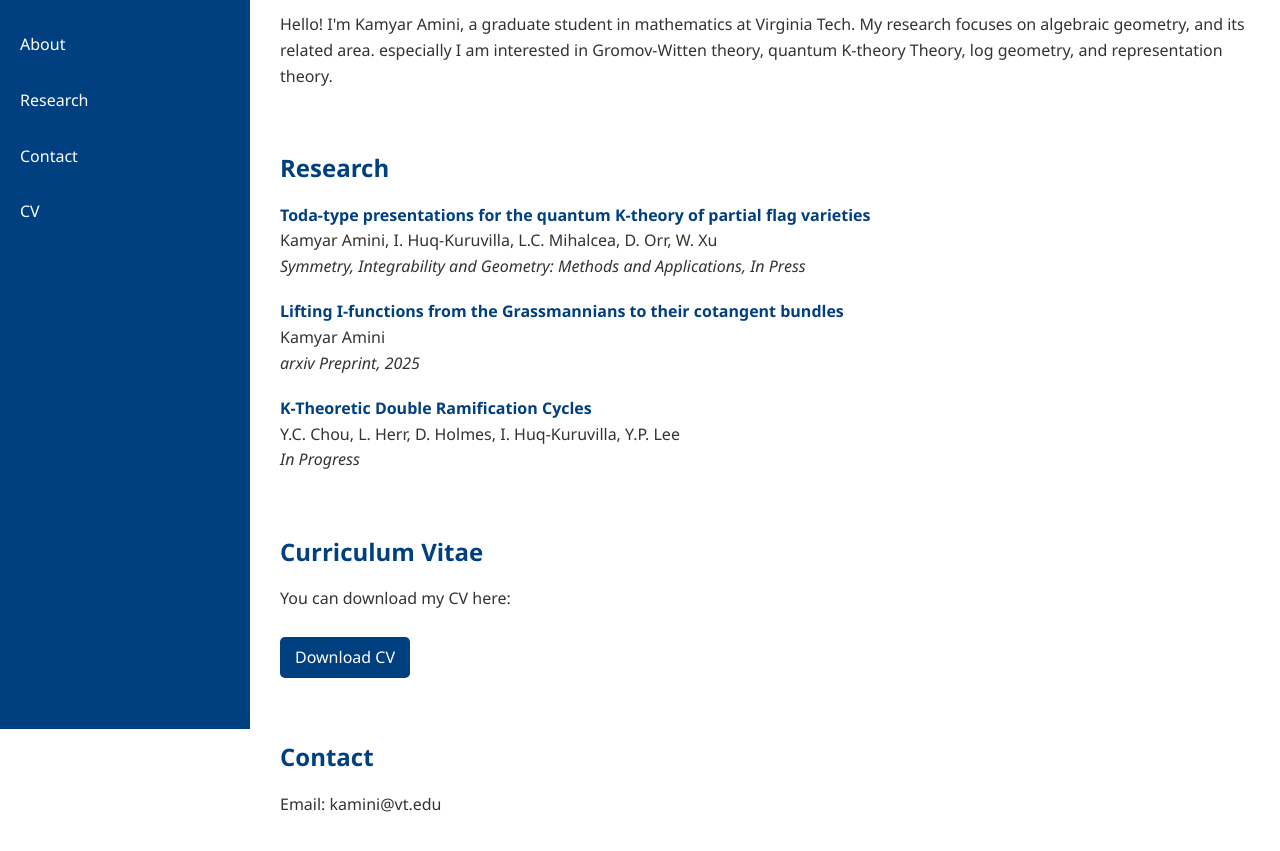
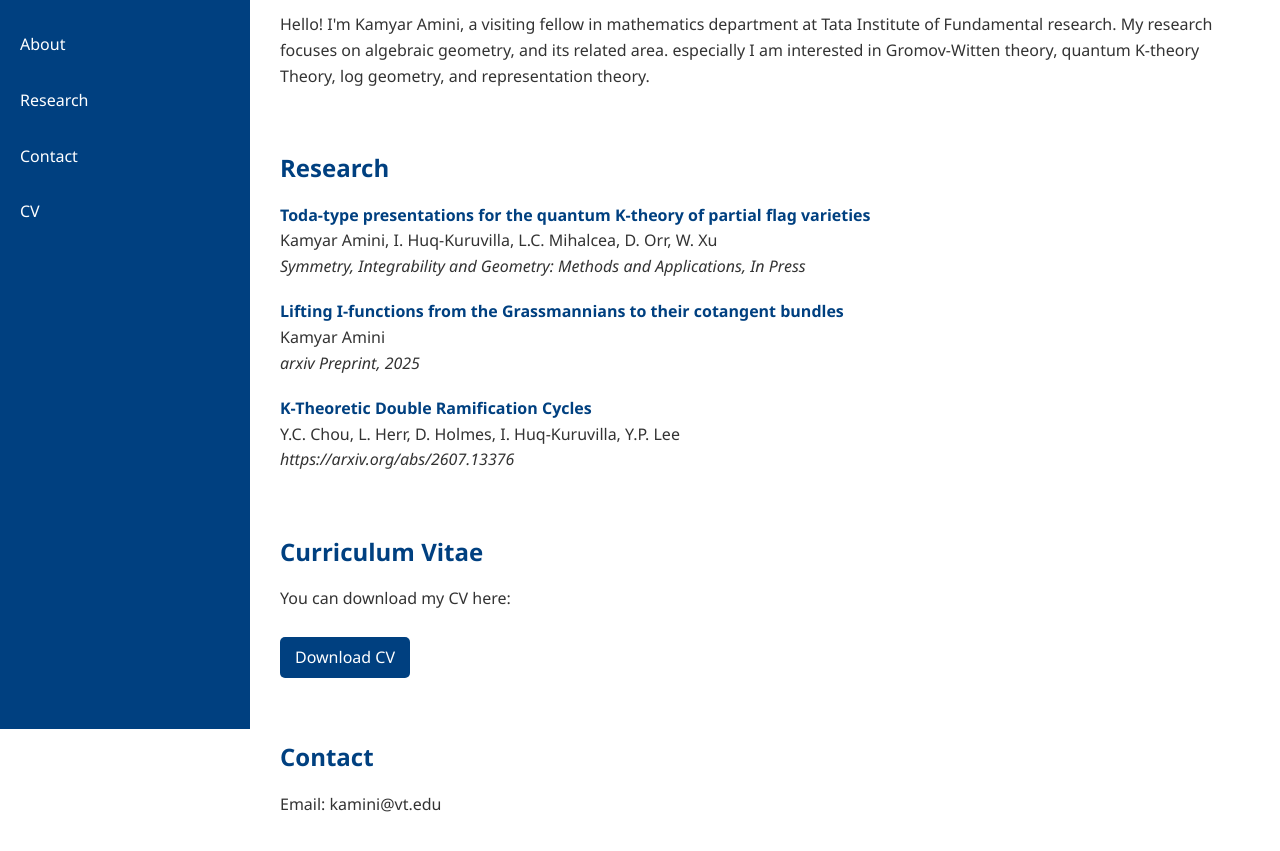
Before and after one commit to kamini72/kamini72.github.io, a plain HTML site: page index.html in a window 1280 px wide. Shown: the part 71-922 px from the top of the page. Drawn offline with Linux system fonts and the light colour scheme.

Commit message:
Update index.html

```diff
--- a/index.html
+++ b/index.html
@@ -64,7 +64,7 @@
         <!-- About Section -->
         <section id="about">
             <h1>About Me</h1>
-            <p>Hello! I'm Kamyar Amini, a graduate student in mathematics at Virginia Tech. My research focuses on algebraic geometry, and its related area. especially I am interested in Gromov-Witten theory, quantum K-theory Theory, log geometry,  and  representation theory.</p>
+            <p>Hello! I'm Kamyar Amini, a visiting fellow in mathematics department at Tata Institute of Fundamental research. My research focuses on algebraic geometry, and its related area. especially I am interested in Gromov-Witten theory, quantum K-theory Theory, log geometry,  and  representation theory.</p>
         </section>
 
 
@@ -100,7 +100,7 @@
         K-Theoretic Double Ramification Cycles
     </strong><br>
     Y.C. Chou, L. Herr, D. Holmes, I. Huq-Kuruvilla, Y.P. Lee<br>
-    <em>In Progress</em>
+    <em> https://arxiv.org/abs/2607.13376</em>
 </li>
 
 
```
